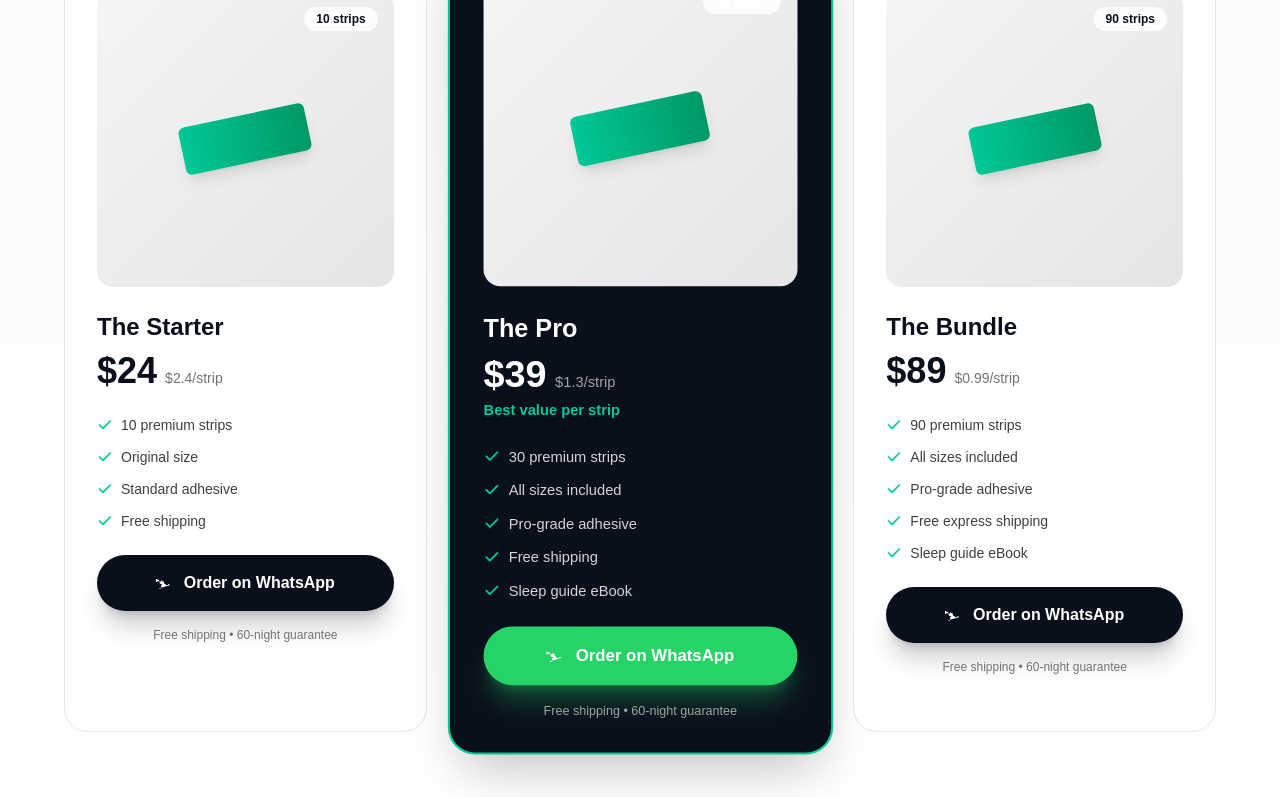
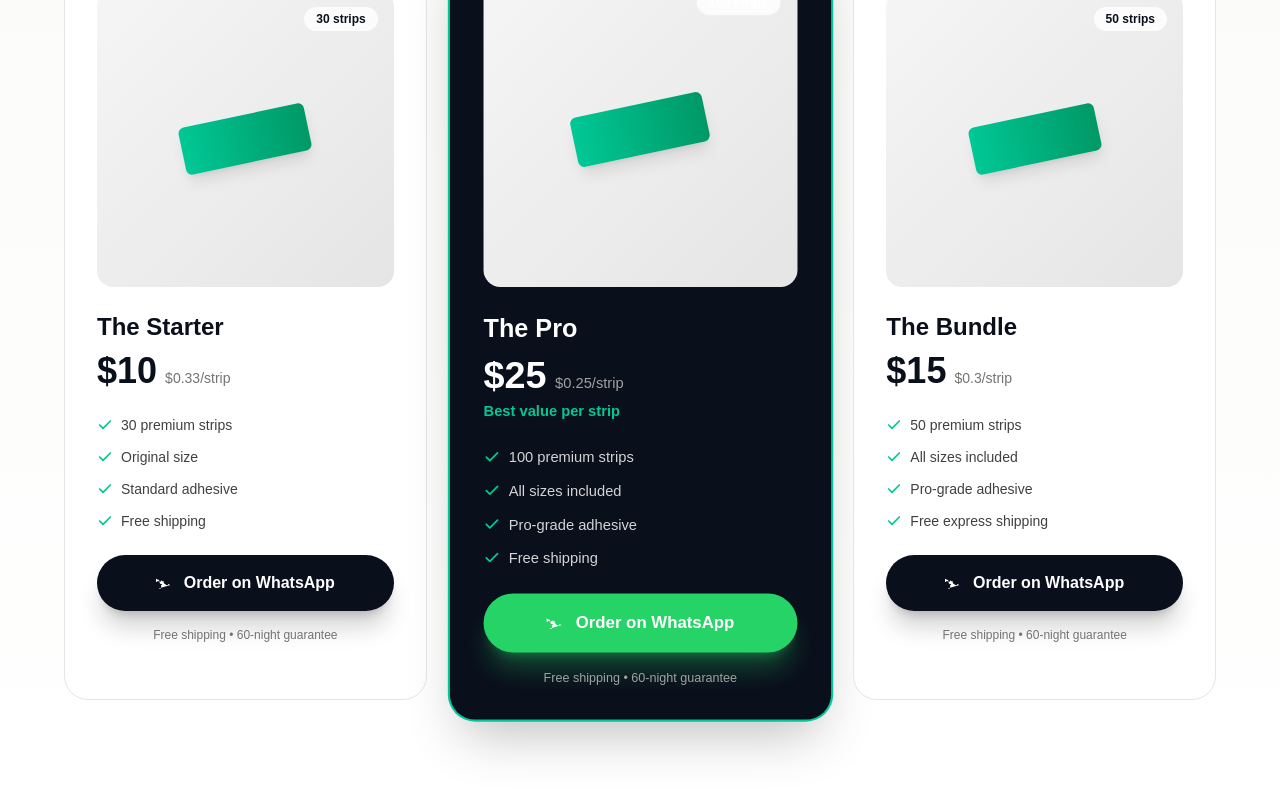
Before and after one commit to FerasKhalil/nasal-strips, a Next.js app: page / in a window 1280 px wide. Shown: the part 2560-3357 px from the top of the page. Built offline with nearby package versions, Linux system fonts and the light colour scheme.

Commit message:
fix picture and prices

```diff
--- a/app/page.tsx
+++ b/app/page.tsx
@@ -499,7 +499,7 @@ function BenefitsSection() {
       description: 'Up to 73% less snoring. Your partner will thank you.',
       metric: '-73%',
       metricLabel: 'Snoring',
-      image: 'https://images.unsplash.com/photo-1581579438747-104c53e7e84d?w=600&h=600&fit=crop'
+      image: 'https://images.unsplash.com/photo-1520206183501-b80df61043c2?w=600&h=600&fit=crop'
     },
     {
       title: 'Athletic Performance',
@@ -555,27 +555,27 @@ function ProductShowcase() {
   const products = [
     {
       name: 'The Starter',
-      strips: 10,
-      price: 24,
-      perStrip: 2.4,
+      strips: 30,
+      price: 10,
+      perStrip: 0.33,
       popular: false,
-      features: ['10 premium strips', 'Original size', 'Standard adhesive', 'Free shipping']
+      features: ['30 premium strips', 'Original size', 'Standard adhesive', 'Free shipping']
     },
     {
       name: 'The Pro',
-      strips: 30,
-      price: 39,
-      perStrip: 1.3,
+      strips: 100,
+      price: 25,
+      perStrip: 0.25,
       popular: true,
-      features: ['30 premium strips', 'All sizes included', 'Pro-grade adhesive', 'Free shipping', 'Sleep guide eBook']
+      features: ['100 premium strips', 'All sizes included', 'Pro-grade adhesive', 'Free shipping']
     },
     {
       name: 'The Bundle',
-      strips: 90,
-      price: 89,
-      perStrip: 0.99,
+      strips: 50,
+      price: 15,
+      perStrip: 0.3,
       popular: false,
-      features: ['90 premium strips', 'All sizes included', 'Pro-grade adhesive', 'Free express shipping', 'Sleep guide eBook']
+      features: ['50 premium strips', 'All sizes included', 'Pro-grade adhesive', 'Free express shipping']
     }
   ];
 
```
